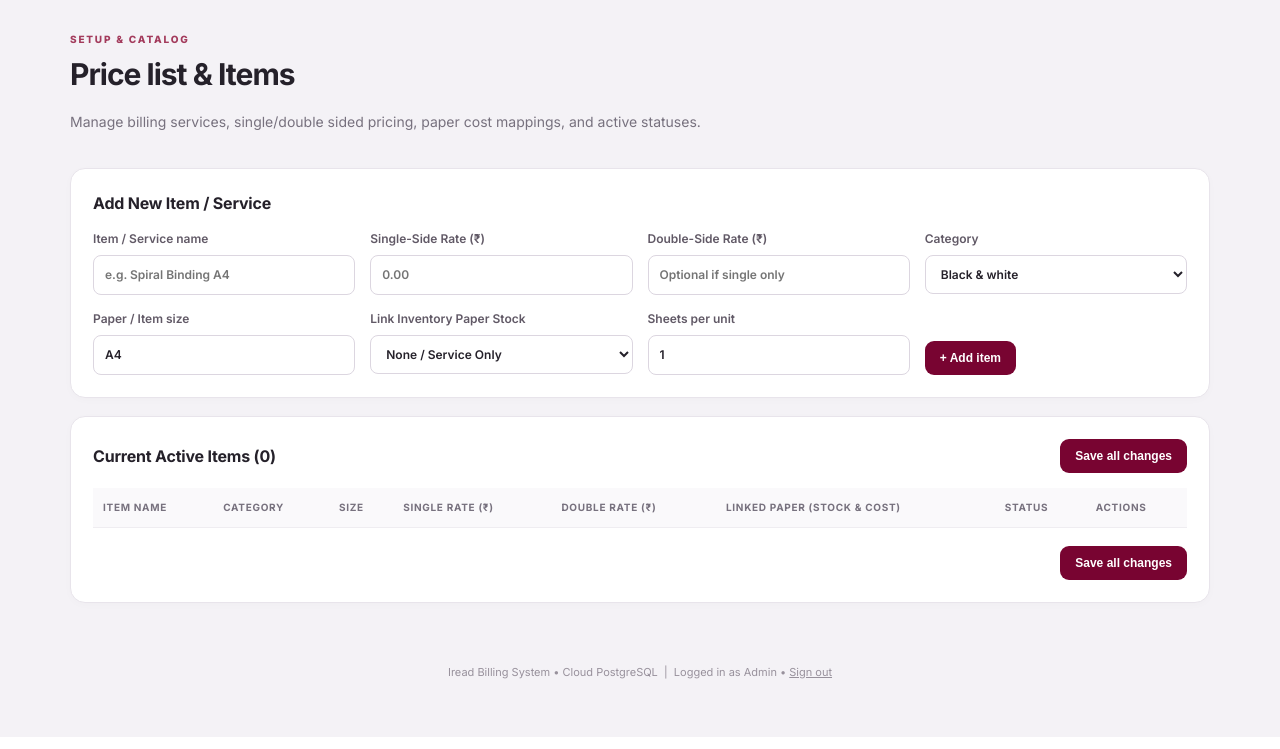
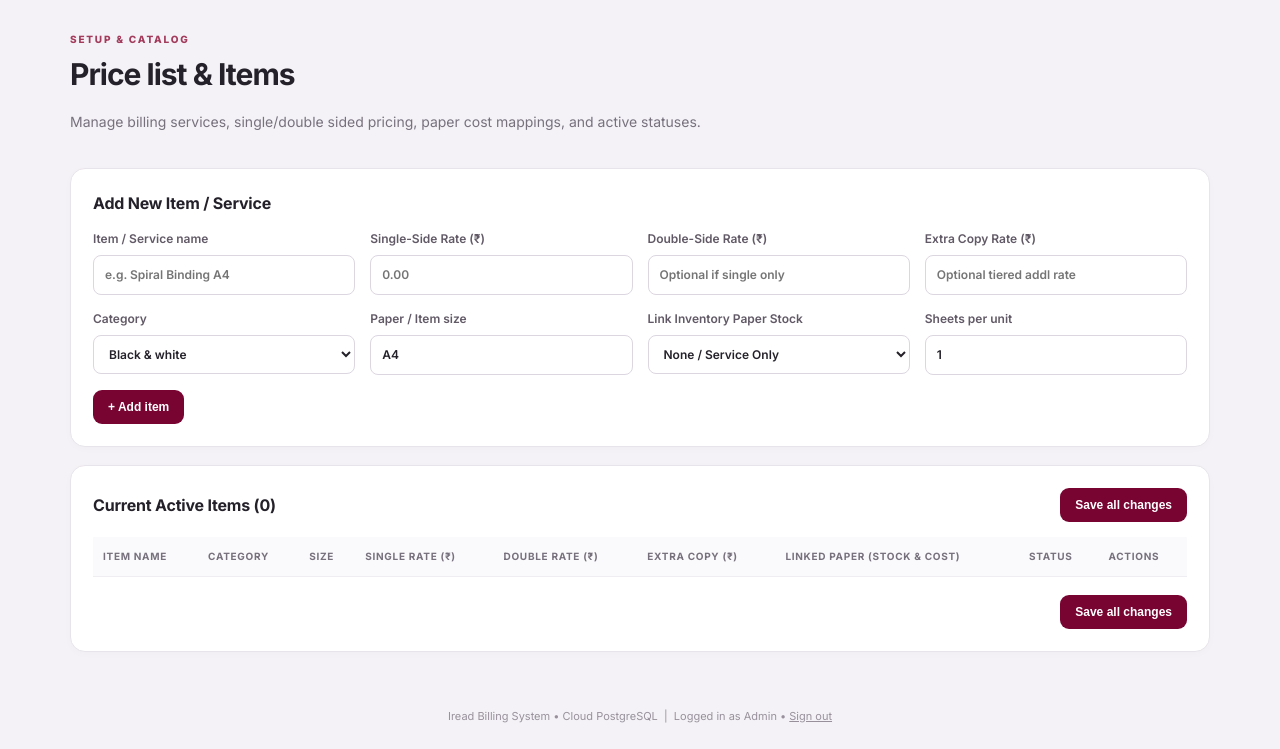
Before and after one commit to Hafisshan/iread-print-billing, a Flask app: page /services in a window 1280 px wide. Shown: the part 63-812 px from the top of the page. Run offline with Flask 3, Linux system fonts and the light colour scheme; the visitor is signed in with stand-in values (Sample User, id 1); data that the repository does not hold is empty; some libraries are stand-ins or nearby versions.

Commit message:
Update Print B&W - A4 pricing rule: single 10 + 5/extra, double 15 + 5/extra with configurable storage

```diff
--- a/app.py
+++ b/app.py
@@ -281,6 +281,14 @@ def init_db():
                 FROM purchases p
                 WHERE p.item_name IS NOT NULL AND p.item_name != ''
                   AND NOT EXISTS (SELECT 1 FROM purchase_items pi WHERE pi.purchase_id = p.id);
+
+                -- Service tiered pricing columns & rule for Print B&W A4
+                ALTER TABLE services ADD COLUMN IF NOT EXISTS double_rate REAL DEFAULT NULL;
+                ALTER TABLE services ADD COLUMN IF NOT EXISTS extra_copy_rate REAL DEFAULT NULL;
+                UPDATE services
+                SET rate = 10.0, double_rate = 15.0, extra_copy_rate = 5.0
+                WHERE (id = 52 OR LOWER(TRIM(name)) = 'print b&w — a4' OR LOWER(TRIM(name)) = 'print b&w - a4')
+                  AND (extra_copy_rate IS NULL OR double_rate != 15.0);
                 """)
 
                 # Seed essential paper stock if empty
@@ -1622,6 +1630,12 @@ def create_bill_api():
                         except (ValueError, TypeError):
                             pass
 
+                    if not service:
+                        s_raw_name = (it.get("name") or "").strip()
+                        if s_raw_name:
+                            cur.execute("SELECT * FROM services WHERE LOWER(TRIM(REPLACE(name, '—', '-'))) = LOWER(TRIM(REPLACE(%s, '—', '-')))", (s_raw_name,))
+                            service = cur.fetchone()
+
                     if service:
                         s_name = service["name"]
                         p_type = service["print_type"]
@@ -1641,7 +1655,17 @@ def create_bill_api():
                     else:
                         sheets = qty
 
-                    line_total = money(qty * rate)
+                    # Line total & rate calculation:
+                    # Configurable tiered pricing (e.g. Print B&W A4: first copy + additional copies)
+                    if service and service.get("extra_copy_rate") is not None and float(service.get("extra_copy_rate") or 0) > 0:
+                        first_copy = float(service["double_rate"] if (is_double and service.get("double_rate") is not None) else service["rate"])
+                        extra_copy = float(service["extra_copy_rate"])
+                        line_total = money(first_copy + max(0, qty - 1) * extra_copy)
+                        rate = money(line_total / qty)
+                    elif it.get("line_total") is not None and str(it.get("line_total")).strip() != "":
+                        line_total = money(it.get("line_total"))
+                    else:
+                        line_total = money(qty * rate)
                     color_units = qty if p_type in ("color", "photo") else 0
 
                     unit_cost = 0.0
@@ -2133,7 +2157,7 @@ def calculate_bill_corrections(cur, bill, old_items, data):
         if key and key not in inv_by_size:
             inv_by_size[key] = r['id']
 
-    cur.execute("SELECT id, name, rate, double_rate, print_type, paper_size, sheets_per_unit, paper_id FROM services")
+    cur.execute("SELECT id, name, rate, double_rate, extra_copy_rate, print_type, paper_size, sheets_per_unit, paper_id FROM services")
     services_rows = cur.fetchall()
     serv_by_id = {s['id']: dict(s) for s in services_rows}
     serv_by_name = {s['name'].strip().lower(): dict(s) for s in services_rows}
@@ -2181,11 +2205,24 @@ def calculate_bill_corrections(cur, bill, old_items, data):
         rate = money(it.get("rate", 0))
 
         s_obj = serv_by_name.get(s_name.lower())
-        if rate <= 0.001 and s_obj:
-            is_double = sides.lower().startswith("double")
-            rate = s_obj["double_rate"] if (is_double and s_obj.get("double_rate")) else s_obj["rate"]
-
-        line_total = money(qty * pages_per_copy * rate)
+        if not s_obj:
+            norm_s_name = s_name.lower().replace("—", "-").replace("–", "-")
+            for sn, so in serv_by_name.items():
+                if sn.replace("—", "-").replace("–", "-") == norm_s_name:
+                    s_obj = so
+                    break
+
+        is_double = sides.lower().startswith("double")
+        if s_obj and s_obj.get("extra_copy_rate") is not None and float(s_obj.get("extra_copy_rate") or 0) > 0:
+            first_copy = float(s_obj["double_rate"] if (is_double and s_obj.get("double_rate") is not None) else s_obj["rate"])
+            extra_copy = float(s_obj["extra_copy_rate"])
+            line_total = money(first_copy + max(0, qty - 1) * extra_copy)
+            rate = money(line_total / qty)
+        else:
+            if rate <= 0.001 and s_obj:
+                rate = s_obj["double_rate"] if (is_double and s_obj.get("double_rate")) else s_obj["rate"]
+            line_total = money(qty * pages_per_copy * rate)
+
         subtotal += line_total
 
         # Paper sheets calculation: 1 copy = 1 sheet for physical jobs
@@ -3276,6 +3313,8 @@ def services():
                         rate = money(request.form.get("rate", 0))
                         double_rate_val = request.form.get("double_rate", "").strip()
                         double_rate = money(double_rate_val) if double_rate_val else None
+                        extra_copy_val = request.form.get("extra_copy_rate", "").strip()
+                        extra_copy_rate = money(extra_copy_val) if extra_copy_val else None
                         print_type = request.form.get("print_type", "bw")
                         paper_size = request.form.get("paper_size", "A4").strip() or "A4"
                         sheets_per_unit = max(0, int(request.form.get("sheets_per_unit", 1)))
@@ -3286,9 +3325,9 @@ def services():
                             raise ValueError("Invalid name or rate.")
 
                         cur.execute(
-                            """INSERT INTO services(name, rate, double_rate, print_type, paper_size, sheets_per_unit, paper_id, active)
-                               VALUES(%s,%s,%s,%s,%s,%s,%s,1)""",
-                            (name, rate, double_rate, print_type, paper_size, sheets_per_unit, paper_id)
+                            """INSERT INTO services(name, rate, double_rate, extra_copy_rate, print_type, paper_size, sheets_per_unit, paper_id, active)
+                               VALUES(%s,%s,%s,%s,%s,%s,%s,%s,1)""",
+                            (name, rate, double_rate, extra_copy_rate, print_type, paper_size, sheets_per_unit, paper_id)
                         )
                         conn.commit()
                         flash("Service added.", "success")
@@ -3303,6 +3342,7 @@ def services():
                     names = request.form.getlist("service_name[]")
                     rates = request.form.getlist("service_rate[]")
                     double_rates = request.form.getlist("service_double_rate[]")
+                    extra_copy_rates = request.form.getlist("service_extra_copy_rate[]")
                     types = request.form.getlist("service_type[]")
                     sizes = request.form.getlist("service_size[]")
                     paper_ids = request.form.getlist("service_paper_id[]")
@@ -3315,6 +3355,8 @@ def services():
                             clean_rate = max(0, money(rates[i]))
                             d_val = double_rates[i].strip() if i < len(double_rates) else ""
                             clean_double_rate = money(d_val) if d_val else None
+                            e_val = extra_copy_rates[i].strip() if i < len(extra_copy_rates) else ""
+                            clean_extra_rate = money(e_val) if e_val else None
                             clean_type = types[i].strip() if types[i] else "bw"
                             clean_size = sizes[i].strip() if sizes[i] else "A4"
                             p_id_str = paper_ids[i].strip() if i < len(paper_ids) else ""
@@ -3323,10 +3365,21 @@ def services():
                             if clean_name:
                                 cur.execute("""
                                     UPDATE services
-                                    SET name=%s, rate=%s, double_rate=%s, print_type=%s, paper_size=%s, paper_id=%s
+                                    SET name=%s, rate=%s, double_rate=%s, extra_copy_rate=%s, print_type=%s, paper_size=%s, paper_id=%s
                                     WHERE id=%s
-                                """, (clean_name, clean_rate, clean_double_rate, clean_type, clean_size, p_id, sid))
+                                """, (clean_name, clean_rate, clean_double_rate, clean_extra_rate, clean_type, clean_size, p_id, sid))
                                 updated_count += 1
+
+                                if sid == 52 or ("print b&w" in clean_name.lower() and "a4" in clean_name.lower()):
+                                    now_ts = datetime.now().isoformat(timespec="seconds")
+                                    cur.execute("""
+                                        INSERT INTO app_settings (key, value, updated_at)
+                                        VALUES
+                                            ('pricing_rule_print_bw_a4_single', %s, %s),
+                                            ('pricing_rule_print_bw_a4_double', %s, %s),
+                                            ('pricing_rule_print_bw_a4_extra', %s, %s)
+                                        ON CONFLICT (key) DO UPDATE SET value=EXCLUDED.value, updated_at=EXCLUDED.updated_at
+                                    """, (str(clean_rate), now_ts, str(clean_double_rate or clean_rate), now_ts, str(clean_extra_rate or 0), now_ts))
                         except Exception as e:
                             print(f"Error updating service: {e}")
 
--- a/templates/services.html
+++ b/templates/services.html
@@ -24,6 +24,10 @@
     <label>
       Double-Side Rate (₹)
       <input type="number" min="0" step="0.01" name="double_rate" placeholder="Optional if single only">
+    </label>
+    <label>
+      Extra Copy Rate (₹)
+      <input type="number" min="0" step="0.01" name="extra_copy_rate" placeholder="Optional tiered addl rate">
     </label>
     <label>
       Category
@@ -73,6 +77,7 @@
             <th>Size</th>
             <th>Single Rate (₹)</th>
             <th>Double Rate (₹)</th>
+            <th>Extra Copy (₹)</th>
             <th>Linked Paper (Stock &amp; Cost)</th>
             <th>Status</th>
             <th>Actions</th>
@@ -101,6 +106,9 @@
             </td>
             <td>
               <input class="rate-edit" name="service_double_rate[]" type="number" min="0" step="0.01" value="{{ '%.2f'|format(s.double_rate) if s.double_rate else '' }}" placeholder="None" title="Double side rate">
+            </td>
+            <td>
+              <input class="rate-edit" name="service_extra_copy_rate[]" type="number" min="0" step="0.01" value="{{ '%.2f'|format(s.extra_copy_rate) if s.extra_copy_rate else '' }}" placeholder="None" title="Extra copy rate for tiered pricing">
             </td>
             <td>
               <select name="service_paper_id[]" style="min-width: 160px; font-size: 11px;">
```
Also changed, not shown: templates/index.html (+81 -13 lines).
